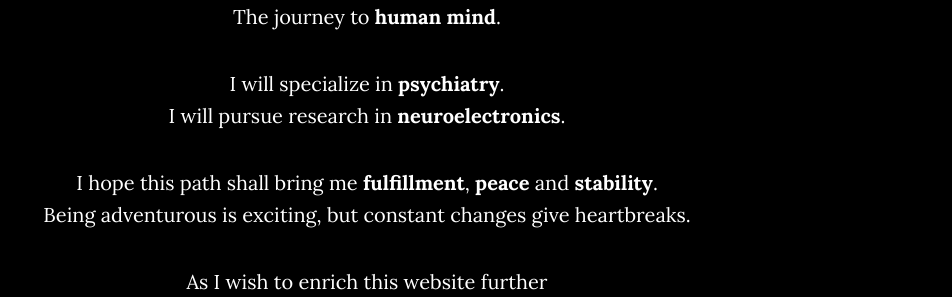
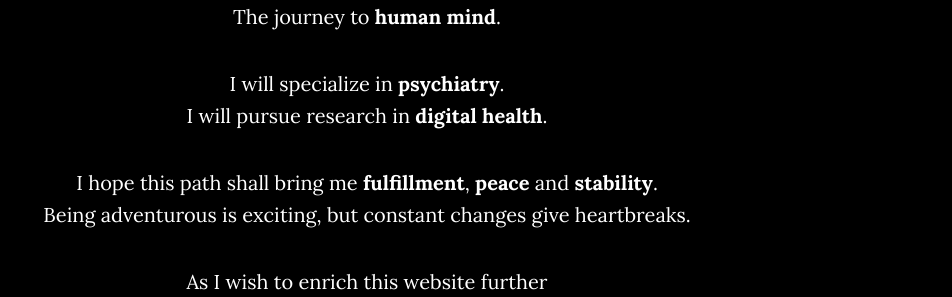
Before and after one commit to kozload/kozload.github.io, a Jekyll site: the page built from index.html, in a window 1280 px wide and 900 px high, scrolled down 1279 px. Shown: the part 157-454 px from the top of the window, without its empty margins (273-1225 px from the left). Built offline with Jekyll 4.4.1, drawn with Linux system fonts in a browser that asks for light colours.

Commit message:
Update about.html

```diff
--- a/_includes/about.html
+++ b/_includes/about.html
@@ -7,7 +7,7 @@
                 <p>But I have my <b>own clock</b>.<br>
                 I learn to <b>trust myself</b> with the plan on how to achieve my goals.</p>
                 <p>I am currently opening the destined chapter in my life.<br>The attributes I have gathered so far will catalyse in this final adventure.<br>The journey to <b>human mind</b>.</p>
-                <p>I will specialize in <b>psychiatry</b>.<br>I will pursue research in <b>neuroelectronics</b>.</p>
+                <p>I will specialize in <b>psychiatry</b>.<br>I will pursue research in <b>digital health</b>.</p>
                 <p>I hope this path shall bring me <b>fulfillment</b>, <b>peace</b> and <b>stability</b>.<br>Being adventurous is exciting, but constant changes give heartbreaks.</p>
                 <p>As I wish to enrich this website further<br>I hope it will eventually include some thoughtful <b>posts</b>.<br>For now, have a look at my <a href="https://github.com/kozload?tab=projects"><b>projects</b></a> that I invite you to <b>collaborate</b> on.</p>
                 <br>
```
